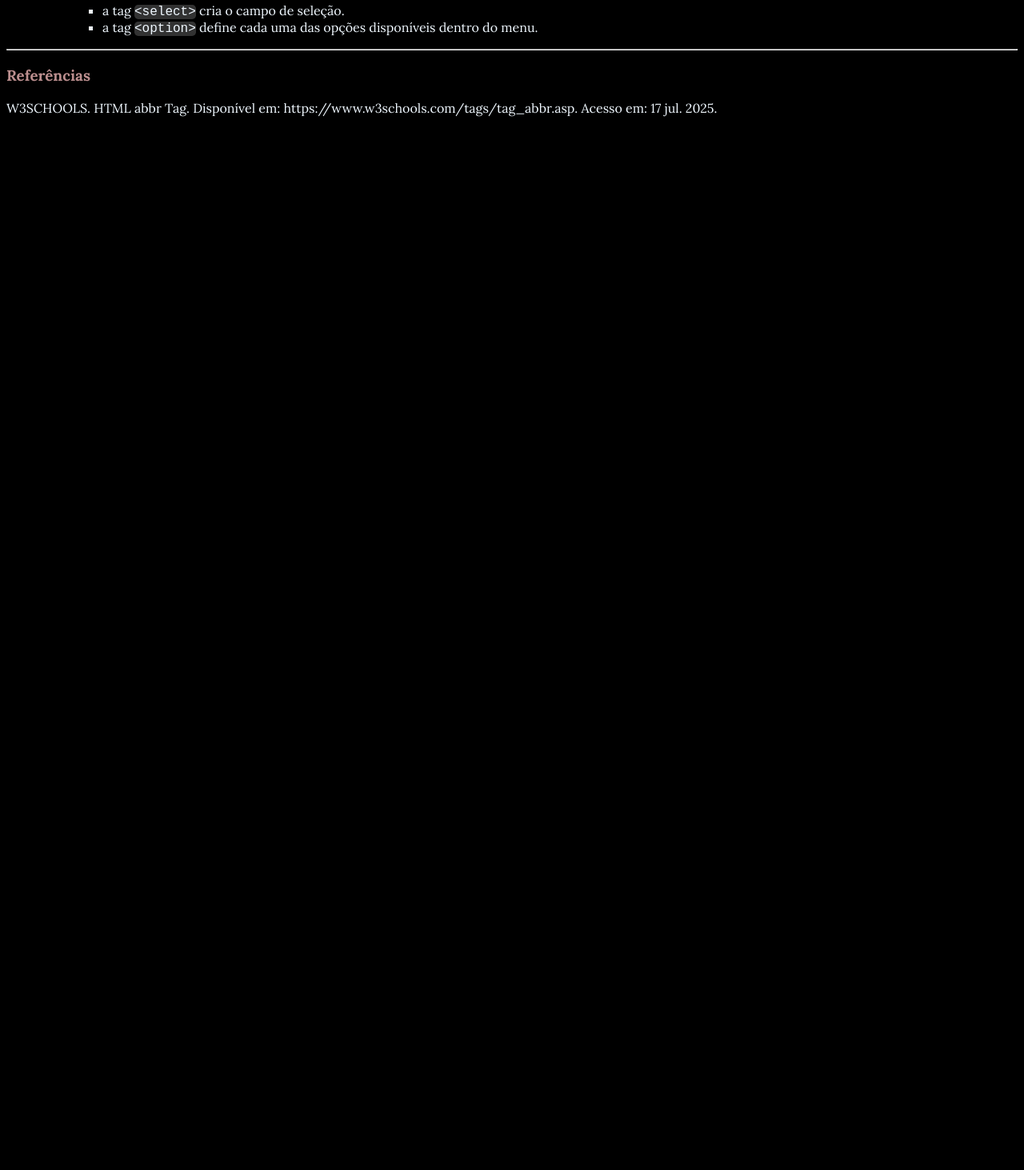
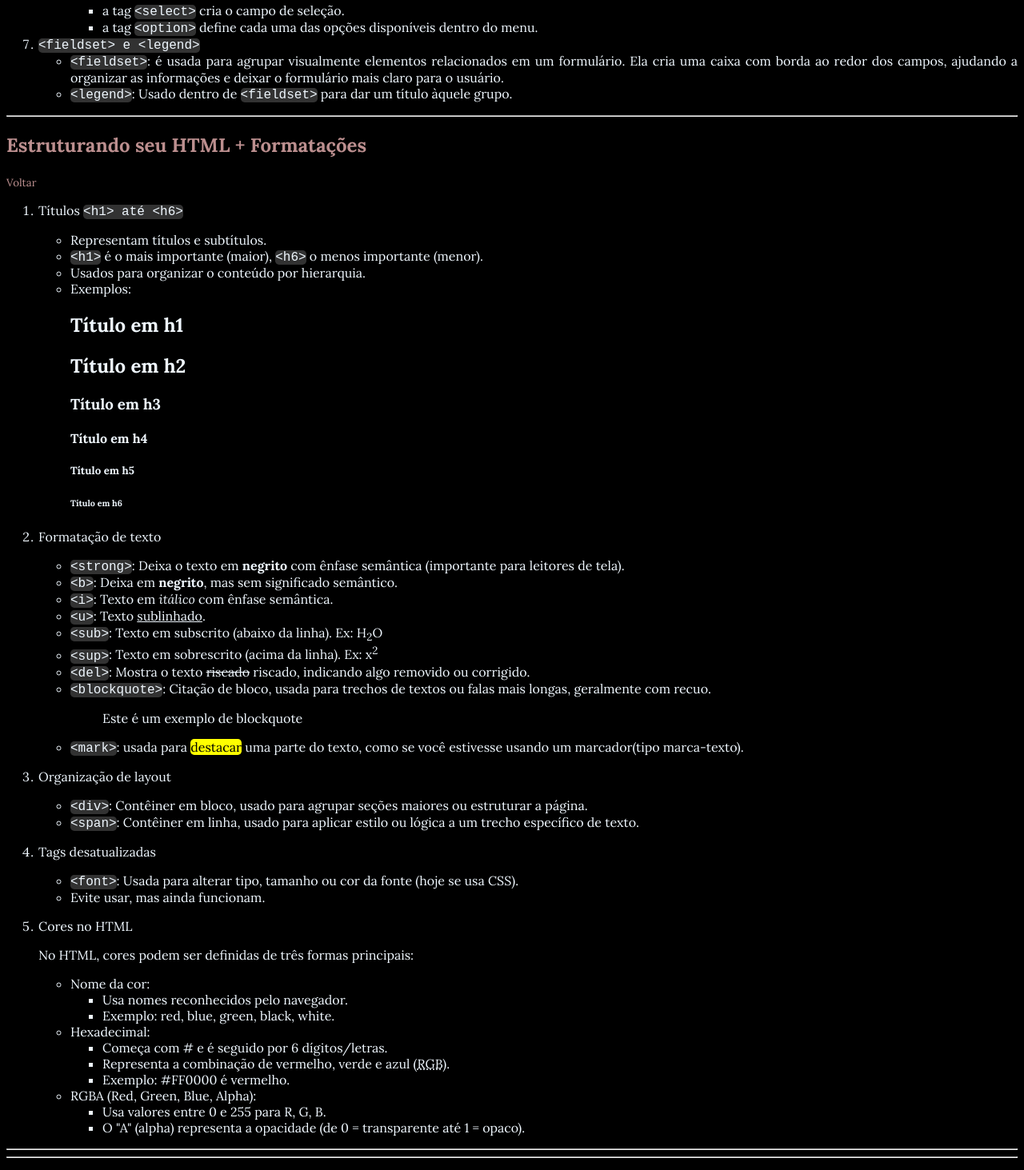
Before and after one commit to grazitorres/dio-desafio-indice-html, a plain HTML site: page index.html in a window 1280 px wide. Shown: the part 1914-3377 px from the top of the page at 80% size. Before the commit the page ends 2075 px from the top, so only its background shows below. Drawn offline with Linux system fonts and the light colour scheme.

Commit message:
feat: adiciona o tópico de formulário e estrutura.

```diff
--- a/index.html
+++ b/index.html
@@ -74,7 +74,7 @@
 
         <hr>
 
-        <section>
+        <section class="formularios">
             <h2 id="formularios">Trabalhando com Formulários em HTML</h2>
             <small> <a href="#inicio">Voltar</a></small>
             <ol>
@@ -84,7 +84,7 @@
                         <li>Define o formulário</li>
                         <li>Atributos mais comuns:
                             <ul>
-                                <li><mark>action</mark> :URL para onde os dados do formulário serão enviados</li>
+                                <li><mark>action</mark> :URL para onde os dados do formulário serão enviados.</li>
                                 <li><mark>method</mark> : método de envio (GET ou POST).</li>
                             </ul>
                         </li>
@@ -94,13 +94,13 @@
                 <li>
                     <code>&lt;input&gt;</code>
                     <ul>
-                        <li>Campo de entrada multifuncional (texto, senha, e-mail, número, checkbox, rádio etc.).</li>
+                        <li>Campo de entrada multifuncional (texto, senha, e-mail, número, checkbox, radio etc.).</li>
                         <li>Atributos importantes:
                             <ul>
                                 <li><mark>type</mark> : tipo do input (text, password, email, number, checkbox, radio,
                                     etc.).</li>
                                 <li><mark>name</mark> : nome do campo (usado no backend). </li>
-                                <li><mark>value</mark> : valor enviado</li>
+                                <li><mark>value</mark> : valor enviado.</li>
                                 <li><mark>placeholder</mark> : texto de dica dentro do campo.</li>
                                 <li><mark>requered</mark> : torna o campo obrigatório.</li>
                             </ul>
@@ -152,16 +152,115 @@
                         <li>Como funciona:
                             <ul>
                                 <li>a tag <code>&lt;select&gt;</code> cria o campo de seleção.</li>
-                                <li>a tag <code>&lt;option&gt;</code> define cada uma das opções disponíveis dentro do menu.</li>
+                                <li>a tag <code>&lt;option&gt;</code> define cada uma das opções disponíveis dentro do
+                                    menu.</li>
                             </ul>
                         </li>
                     </ul>
                 </li>
+                <li>
+                    <code>&lt;fieldset&gt; e &lt;legend&gt;</code>
+                    <ul>
+                        <li><code>&lt;fieldset&gt;</code>: é usada para agrupar visualmente elementos relacionados em um
+                            formulário. Ela cria uma caixa com borda ao redor dos campos, ajudando a organizar as
+                            informações e deixar o formulário mais claro para o usuário.</li>
+                        <li><code>&lt;legend&gt;</code>: Usado dentro de <code>&lt;fieldset&gt;</code> para dar um título àquele grupo. </li>
+                    </ul>
+                </li>
+            </ol>
+        </section>
+        <hr>
+        <section class="estrutura">
+            <h2 id="estrutura">Estruturando seu HTML + Formatações</h2>
+            <small> <a href="#inicio">Voltar</a></small>
+            <ol>
+                <li>
+                    <p><span>Títulos</span> <code> &lt;h1&gt; até &lt;h6&gt; </code></p>
+                    <ul>
+                        <li>Representam títulos e subtítulos.</li>
+                        <li><code>&lt;h1&gt;</code> é o mais importante (maior), <code>&lt;h6&gt;</code> o menos
+                            importante (menor).</li>
+                        <li>Usados para organizar o conteúdo por hierarquia.</li>
+                        <li>Exemplos:
+                            <h1>Título em h1</h1>
+                            <h2>Título em h2</h2>
+                            <h3>Título em h3</h3>
+                            <h4>Título em h4</h4>
+                            <h5>Título em h5</h5>
+                            <h6>Título em h6</h6>
+                        </li>
+                    </ul>
+                </li>
+                <li>
+                    <p>Formatação de texto</p>
+                    <ul>
+                        <li><code>&lt;strong&gt;</code>: Deixa o texto em <strong>negrito</strong> com ênfase semântica
+                            (importante para leitores de tela). </li>
+                        <li><code>&lt;b&gt;</code>: Deixa em <strong>negrito</strong>, mas sem significado semântico.
+                        </li>
+                        <li><code>&lt;i&gt;</code>: Texto em <i>itálico</i> com ênfase semântica.</li>
+                        <li><code>&lt;u&gt;</code>: Texto <u>sublinhado</u>.</li>
+                        <li><code>&lt;sub&gt;</code>: Texto em subscrito (abaixo da linha). Ex: H<sub>2</sub>O </li>
+                        <li><code>&lt;sup&gt;</code>: Texto em sobrescrito (acima da linha). Ex: x<sup>2</sup> </li>
+                        <li><code>&lt;del&gt;</code>: Mostra o texto <del>riscado</del> riscado, indicando algo removido
+                            ou corrigido. </li>
+                        <li><code>&lt;blockquote&gt;</code>: Citação de bloco, usada para trechos de textos ou falas
+                            mais longas, geralmente com recuo. </li>
+                        <blockquote>Este é um exemplo de blockquote</blockquote>
+                        <li><code>&lt;mark&gt;</code>: usada para <mark
+                                style="background-color: yellow;">destacar</mark> uma parte do texto, como se você
+                            estivesse
+                            usando um marcador(tipo marca-texto). </li>
+                    </ul>
+                </li>
+                <li>
+                    <p> Organização de layout</p>
+                    <ul>
+                        <li><code>&lt;div&gt;</code>: Contêiner em bloco, usado para agrupar seções maiores ou
+                            estruturar a página.</li>
+                        <li><code>&lt;span&gt;</code>: Contêiner em linha, usado para aplicar estilo ou lógica a um
+                            trecho específico de texto.</li>
+                    </ul>
+                </li>
+                 <li>
+                    <p> Tags desatualizadas </p>
+                    <ul>
+                        <li><code>&lt;font&gt;</code>: Usada para alterar tipo, tamanho ou cor da fonte (hoje se usa CSS).</li>
+                        <li>Evite usar, mas ainda funcionam.</li>
+                    </ul>
+                </li>
+                <li>
+                    <p> Cores no HTML </p>
+                    <p>No HTML, cores podem ser definidas de três formas principais:</p>
+                    <ul>
+                        <li>Nome da cor:
+                            <ul>
+                                <li>Usa nomes reconhecidos pelo navegador.</li>
+                                <li>Exemplo: red, blue, green, black, white.</li>
+                            </ul>
+                        </li>
+                        <li>Hexadecimal:
+                            <ul>
+                                <li>Começa com # e é seguido por 6 dígitos/letras.</li>
+                                <li>Representa a combinação de vermelho, verde e azul (<abbr title="Red, Green, e Blue">RGB</abbr>).</li>
+                                <li>Exemplo: #FF0000 é vermelho.</li>
+                            </ul>
+                        </li>
+                        <li>RGBA (Red, Green, Blue, Alpha):
+                            <ul>
+                                <li>Usa valores entre 0 e 255 para R, G, B.</li>
+                                <li>O "A" (alpha) representa a opacidade (de 0 = transparente até 1 = opaco).</li>
+                            </ul>
+                        </li>
+
+                    </ul>
+                </li>
+
+                </li>
             </ol>
 
-
         </section>
-        <section></section>
+        <hr>
         <section></section>
         <section></section>
         <section></section>
```
Also changed, not shown: style.css (line endings or trailing spaces).
